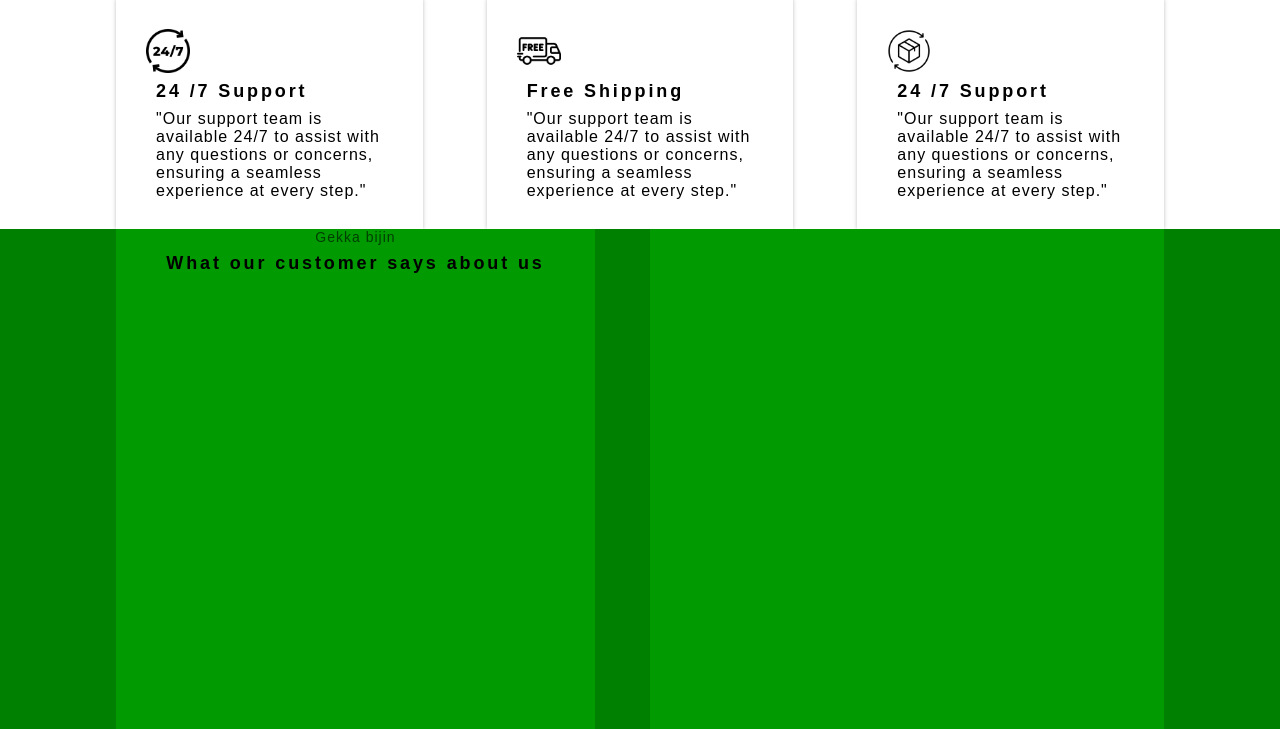
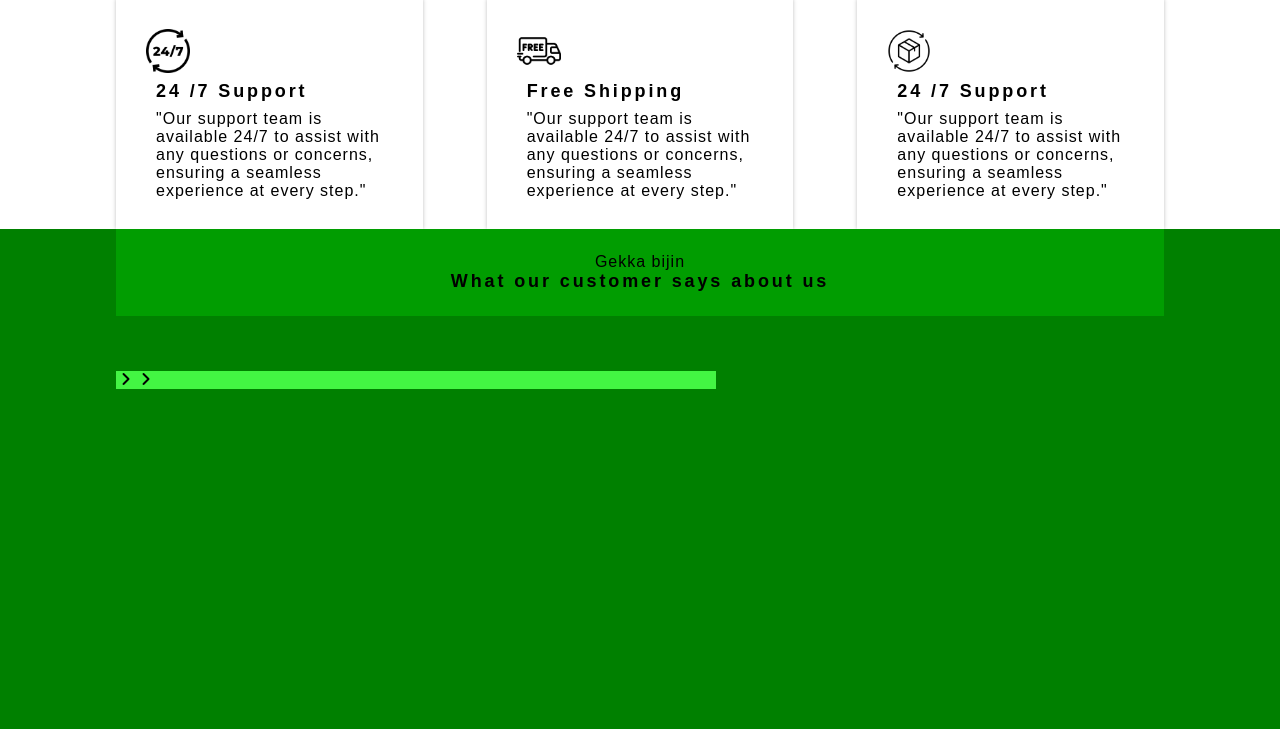
Before and after one commit to AnkitAleMgr/Gekka-Bijin, a Django app: template store/templates/store/aboutus.html in a window 1280 px wide. Shown: the part 1211-1940 px from the top of the page. Run offline with Django 5.2, Linux system fonts and the light colour scheme; the template is opened without the code that fills it, so the values that code supplies are empty; some web fonts are replaced.

Commit message:
contunity of reveiw section

```diff
--- a/store/static/store/css/style.css
+++ b/store/static/store/css/style.css
@@ -1546,31 +1546,36 @@ footer{
     padding: 0px 116px;
     height: 500px;
     display: flex;
-    flex: row;
+    flex-direction: column;
     gap: 55px;
 
     background-color: green;
 }
-.review-section-1{
-    flex: 1;
-    background-color: rgb(1, 155, 1);
-}
-.review-section-2{
-    width: 514px;
-    background-color: rgb(1, 155, 1);
-}
-.review-section-1-header{
-    display: flex;
-    flex-direction: column;
-    gap: 8px;
-    height: fit-content;
-}
-.review-section-1-header > p{
-    display: flex;
-    text-align: center;
-    justify-content: center;
-}
-.review-section-1-header > p:nth-child(1){
-    font-size: 14px;
-    opacity: 60%;
-}
+#review-section-1-header{
+    background-color: rgb(1, 157, 1);
+    padding: 24px 0px;
+    gap: 4px;
+}
+#review-section-1-header > p{
+    display: flex;
+    justify-content: center;
+}
+#review-section-2-content{
+    display: flex;
+    flex-direction: row;
+    width: 100%;
+    justify-content: space-between;
+}
+#review-section-2-review{
+    background-color: rgb(67, 245, 67);
+    width: 600px;
+
+    display: flex;
+}
+.angle-right{
+
+}
+#review-section-2-img{
+    background-color: rgb(32, 171, 32);
+    width: 550px;
+}
--- a/store/templates/store/aboutus.html
+++ b/store/templates/store/aboutus.html
@@ -21,17 +21,6 @@
                 <ul class="nav-links">
                     <li><a class="borderless-button" href="index.html">Home</a></li>
                     <li><a class="borderless-button" href="product.html">Products</a></li>
-                    <li>
-                        <button class="nav-drop-down-button">Explore <i class="fa-solid fa-angle-down angle-down-icon"></i> </button>
-                        <!-- <ul class="drop-down-explore">
-                            <li><a href="#">Shoes</a></li>
-                            <li><a href="#">Shirts/tops</a></li>
-                            <li><a href="#">Pants/Bottoms</a></li>
-                            <li><a href="#">Dress</a></li>
-                            <li><a href="#">Outwear (Jackets, Coats)</a></li>
-                            <li><a href="#">Accessories (bags, belts, jewelry)</a></li>
-                        </ul> -->
-                    </li>
                     <li><a class="borderless-button" href="../../templates/store/aboutus.html">About us</a></li>
                     <li><a class="borderless-button" href="../../templates/store/contactus.html">Contact us</a></li>
                 </ul>
@@ -376,18 +365,23 @@
     </div>
 
     <div id="review-section">
-        <div class="review-section-1">
-            <div class="review-section-1-header">
+        <div id="review-section-1-header">
                 <p>Gekka bijin</p>
                 <p class="semi-4-title">What our customer says about us</p>
-            </div>
-            <div>
+        </div>
+        <div id="review-section-2-content">
+            <div id="review-section-2-review">
+                <i class="fa-solid fa-angle-right"></i>
+                <div id="individual-review-card">
+                    <div></div>
+                    <p></p>
+                    <div></div>
+                <i class="fa-solid fa-angle-right"></i>
+            <div id="review-section-2-img">
 
             </div>
         </div>
-        <div class="review-section-2">
 
-        </div>
     </div>
 </body>
 </html>
```
Also changed, not shown: store/templates/store/index.html (+0 -12 lines), store/templates/store/product.html (+0 -11 lines).
